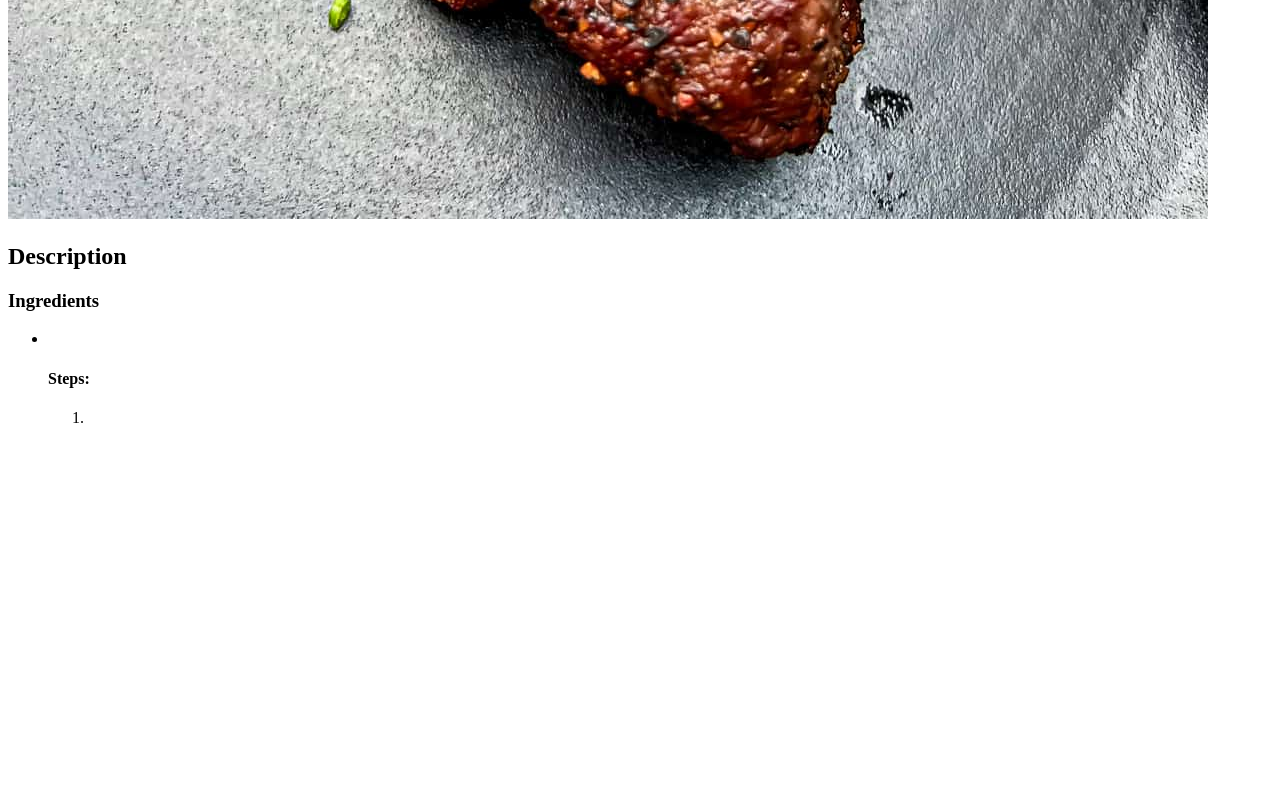
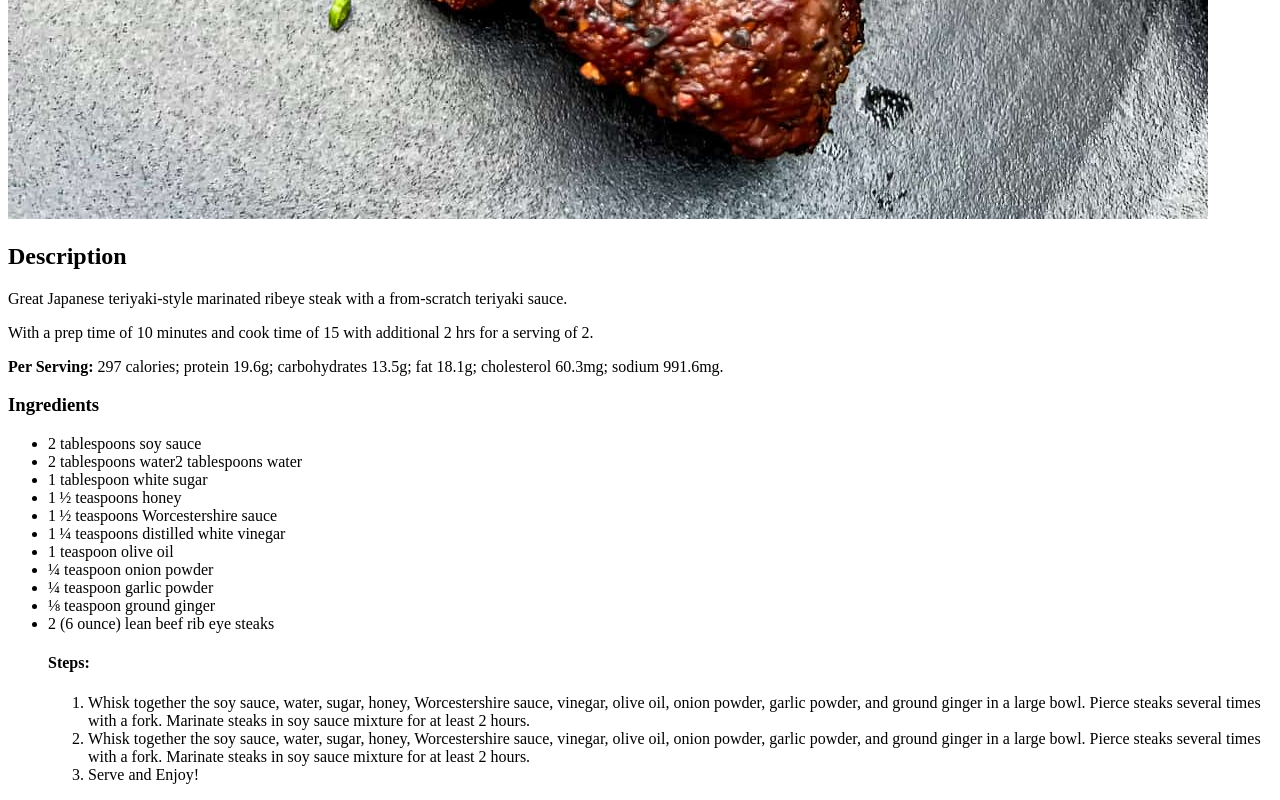
Before and after one commit to Umair50x/odin-recipes, a plain HTML site: page recipes/Teriyaki-Rib-Eye-Steaks.html in a window 1280 px wide. Shown: the part 1061-1861 px from the top of the page. Before the commit the page ends 1504 px from the top, so only its background shows below. Drawn offline with Linux system fonts and the light colour scheme.

Commit message:
add full recipe for making a rib eye steak

```diff
--- a/recipes/Teriyaki-Rib-Eye-Steaks.html
+++ b/recipes/Teriyaki-Rib-Eye-Steaks.html
@@ -10,16 +10,38 @@
     <h1>Ribeye Steak Recipe</h1>
     <img src="../images/ribeyesteak.jpeg" alt="Mouth watery ribeye picture">
     <h2>Description</h2>
-    <p></p>
-    <p></p>
+    <p>
+        Great Japanese teriyaki-style marinated ribeye steak with a from-scratch teriyaki sauce.
+    </p>
+    <p>
+        With a prep time of 10 minutes and cook time of 15 with additional 2 hrs for a serving of 2.
+    </p>
+    <p>
+        <b>Per Serving:</b>  297 calories; protein 19.6g; carbohydrates 13.5g; fat 18.1g; cholesterol 60.3mg; sodium 991.6mg.
+    </p>
     <h3>Ingredients</h3>
     <ul>
-        <li></li>
-
-        <h4>Steps:</h4>
-        <ol>
-            <li></li>
-        </ol>
+        <li>2 tablespoons soy sauce</li>
+        <li>2 tablespoons water2 tablespoons water</li>
+        <li>1 tablespoon white sugar</li>
+        <li>1 ½ teaspoons honey</li>
+        <li>1 ½ teaspoons Worcestershire sauce</li>
+        <li>1 ¼ teaspoons distilled white vinegar</li>
+        <li>1 teaspoon olive oil</li>
+        <li>¼ teaspoon onion powder</li>
+        <li>¼ teaspoon garlic powder</li>
+        <li>⅛ teaspoon ground ginger</li>
+        <li>2 (6 ounce) lean beef rib eye steaks</li>
+            <h4>Steps:</h4>
+                <ol>
+                    <li>
+                        Whisk together the soy sauce, water, sugar, honey, Worcestershire sauce, vinegar, olive oil, onion powder, garlic powder, and ground ginger in a large bowl. Pierce steaks several times with a fork. Marinate steaks in soy sauce mixture for at least 2 hours.
+                    </li>
+                    <li>
+                        Whisk together the soy sauce, water, sugar, honey, Worcestershire sauce, vinegar, olive oil, onion powder, garlic powder, and ground ginger in a large bowl. Pierce steaks several times with a fork. Marinate steaks in soy sauce mixture for at least 2 hours.
+                    </li>
+                    <li>Serve and Enjoy!</li>
+                </ol>
     </ul>
 </body>
 </html>
```
